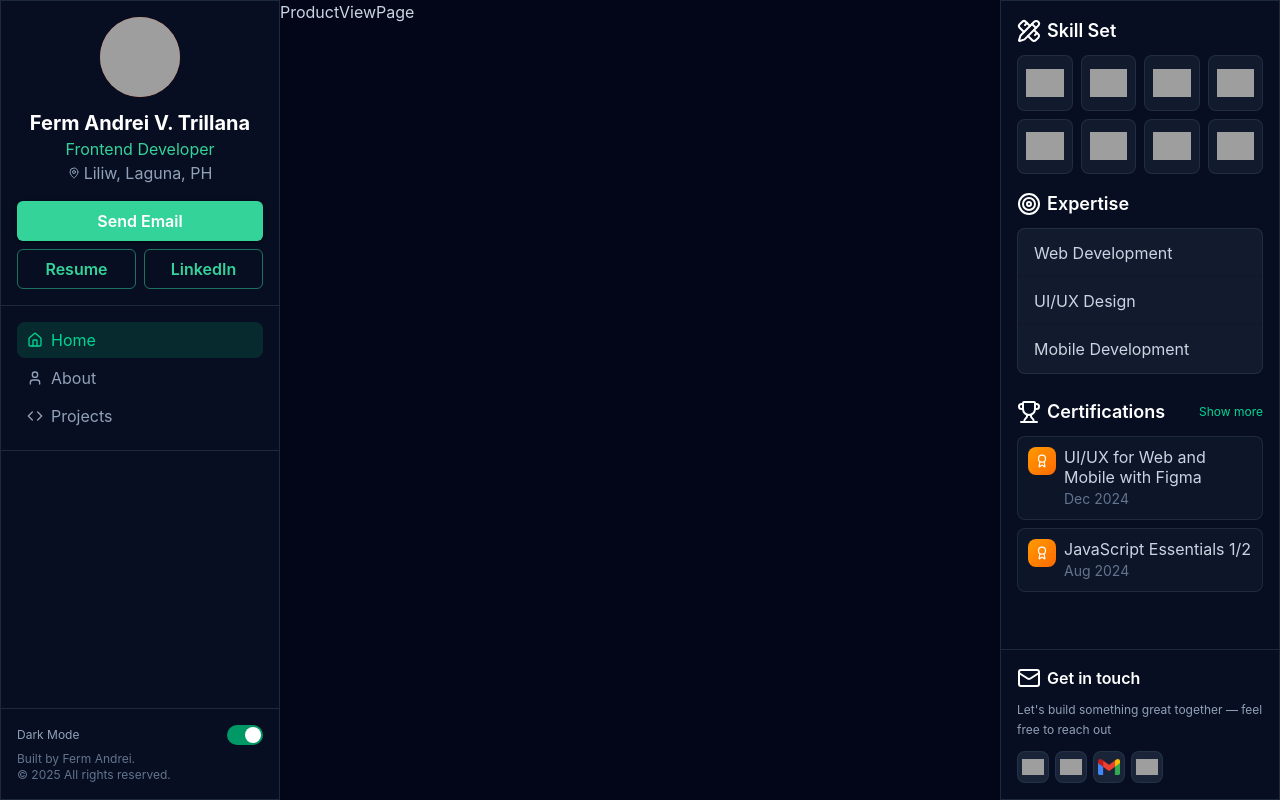
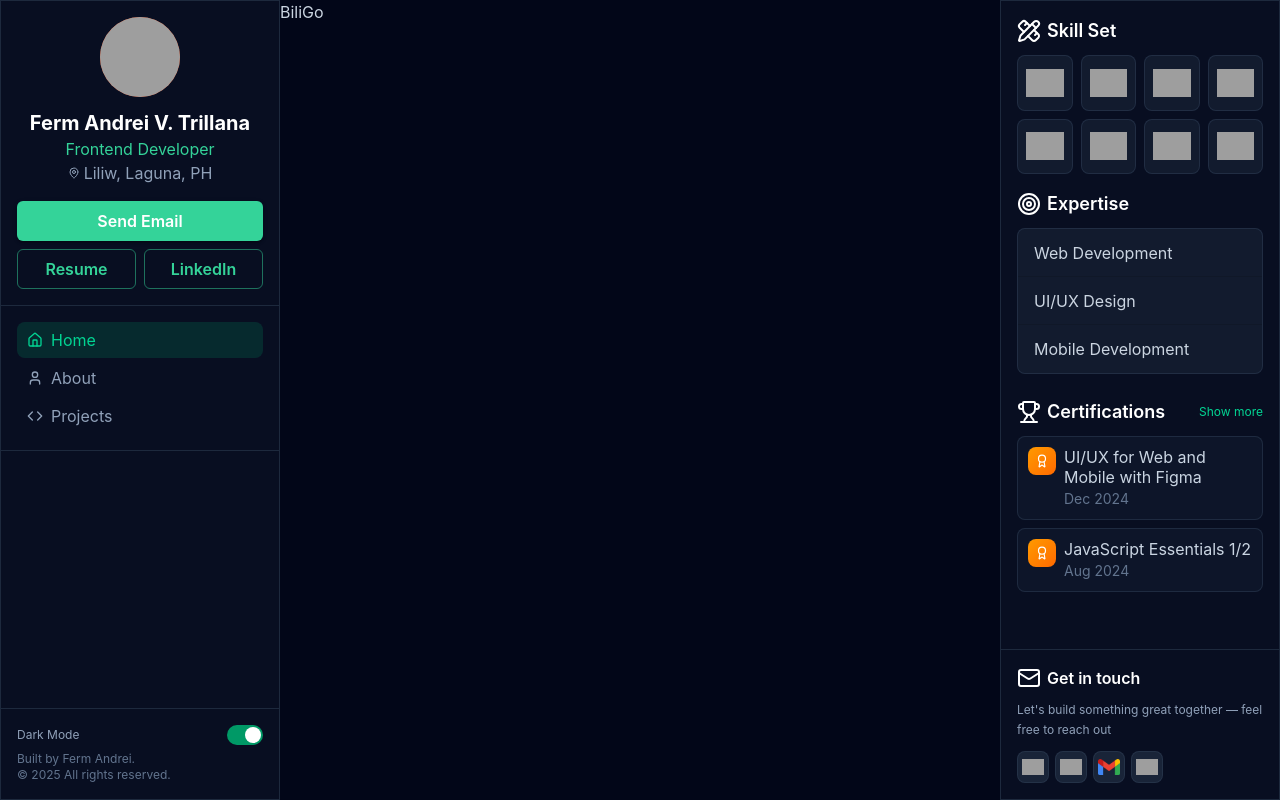
Before and after one commit to FermAndrei/web-portfolio-v2, a React (Vite) app: page /projects/biligo in a window 1280 px wide. Built offline with nearby package versions, Linux system fonts and the light colour scheme; grey boxes are pictures that could not be loaded; some icons are missing.

Commit message:
change the fetching useParams to name, then added slug for clean URLs

```diff
--- a/src/App.jsx
+++ b/src/App.jsx
@@ -11,7 +11,7 @@ function App() {
         <Route element={<MainLayout />}>
           <Route path="/" element={<HomePage />} />
           <Route path="/projects" element={<Project />} />
-          <Route path="/projects/:id" element={<ProductViewPage />} />
+          <Route path="/projects/:slug" element={<ProductViewPage />} />
         </Route>
       </Routes>
     </BrowserRouter>
--- a/src/components/Project.jsx
+++ b/src/components/Project.jsx
@@ -17,7 +17,7 @@ const Project = () => {
               key={project.id}
               className="bg-slate-800/30 border border-slate-700 rounded-xl overflow-hidden hover:border-emerald-500/50 transition-all cursor-pointer group shrink-0 w-40 sm:w-50 md:w-60"
             >
-              <Link to={`/projects/${project.name}`}>
+              <Link to={`/projects/${project.slug}`}>
                 <div className="relative h-24 overflow-hidden">
                   <img
                     src={project.tumbler}
--- a/src/data/ProjectData.js
+++ b/src/data/ProjectData.js
@@ -65,4 +65,10 @@ export const ProjectData = [
       "https://images.unsplash.com/photo-1758873271902-a63ecd5b5235?w=300&h=200&fit=crop",
     date: "August 22",
   },
-];
+].map((item) => ({
+  ...item,
+  slug: item.name
+    .toLowerCase()
+    .replace(/ /g, "-")
+    .replace(/[^a-z0-9-]/g, ""),
+}));
--- a/src/pages/ProductViewPage.jsx
+++ b/src/pages/ProductViewPage.jsx
@@ -1,7 +1,16 @@
-import React from "react";
+import { useParams } from "react-router-dom";
+import { ProjectData } from "../data/ProjectData";
 
 const ProductViewPage = () => {
-  return <div className="flex-1">ProductViewPage</div>;
+  const { slug } = useParams();
+
+  const project = ProjectData.find((item) => item.slug === slug);
+
+  return (
+    <div className="flex-1">
+      <h1>{project.name}</h1>
+    </div>
+  );
 };
 
 export default ProductViewPage;
```
